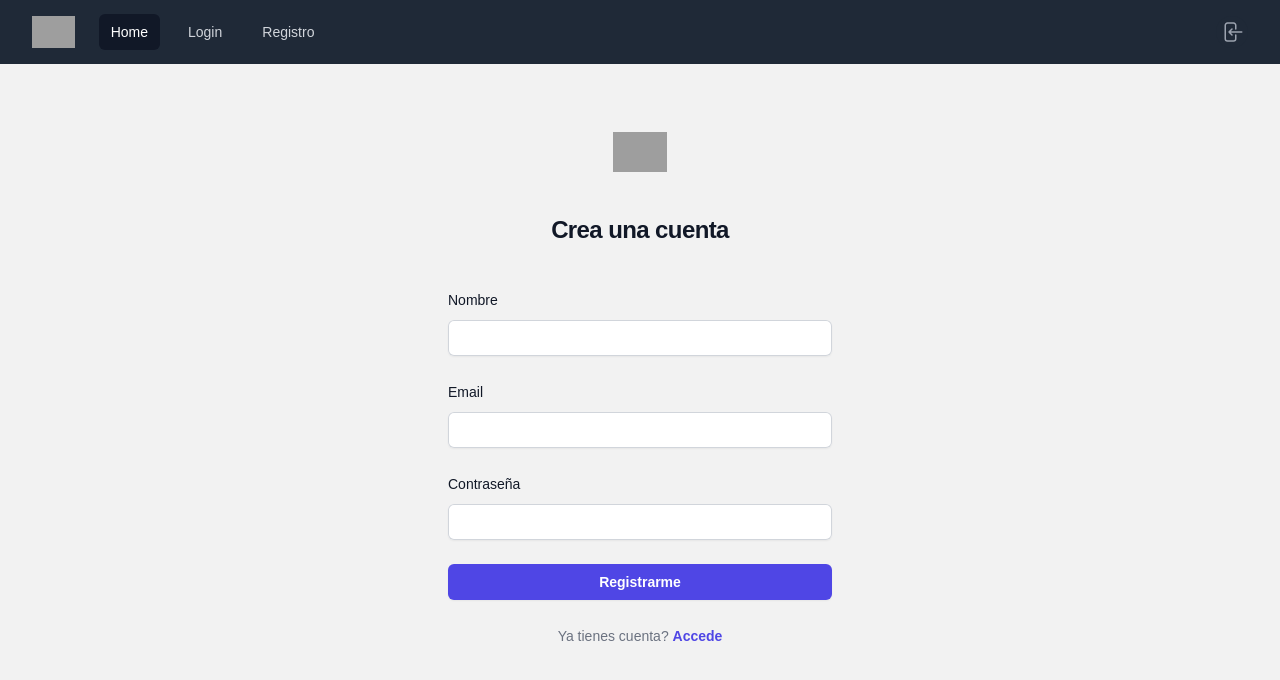
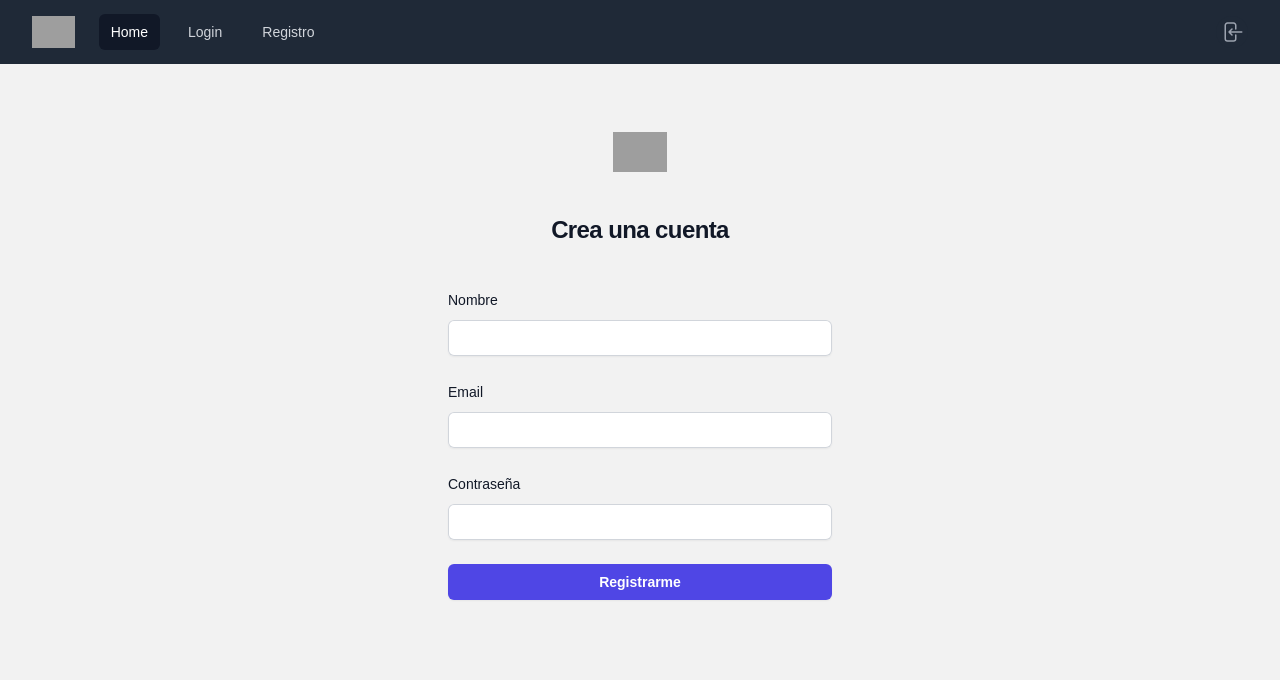
Before and after one commit to mayramos-28/taskease, a React (Create React App) app in the folder taskease-frontend/: page /register in a window 1280 px wide. Shown: the top 680 px of the page. Built offline with nearby package versions, Linux system fonts and the light colour scheme; grey boxes are pictures that could not be loaded.

Commit message:
Update RegisterComponente.jsx

```diff
--- a/taskease-frontend/src/components/RegisterComponente.jsx
+++ b/taskease-frontend/src/components/RegisterComponente.jsx
@@ -119,12 +119,6 @@ export const RegisterComponent = ({ user, onSubmit }) => {
                 </button>
               </div>
 
-              <p className="mt-10 text-center text-sm text-gray-500">
-                Ya tienes cuenta?{' '}
-                <Link as={NavLink} to='\login' className="font-semibold leading-6 text-indigo-600 hover:text-indigo-500">
-                  Accede
-                </Link>
-              </p>
             </div>
           </div>
 
```
